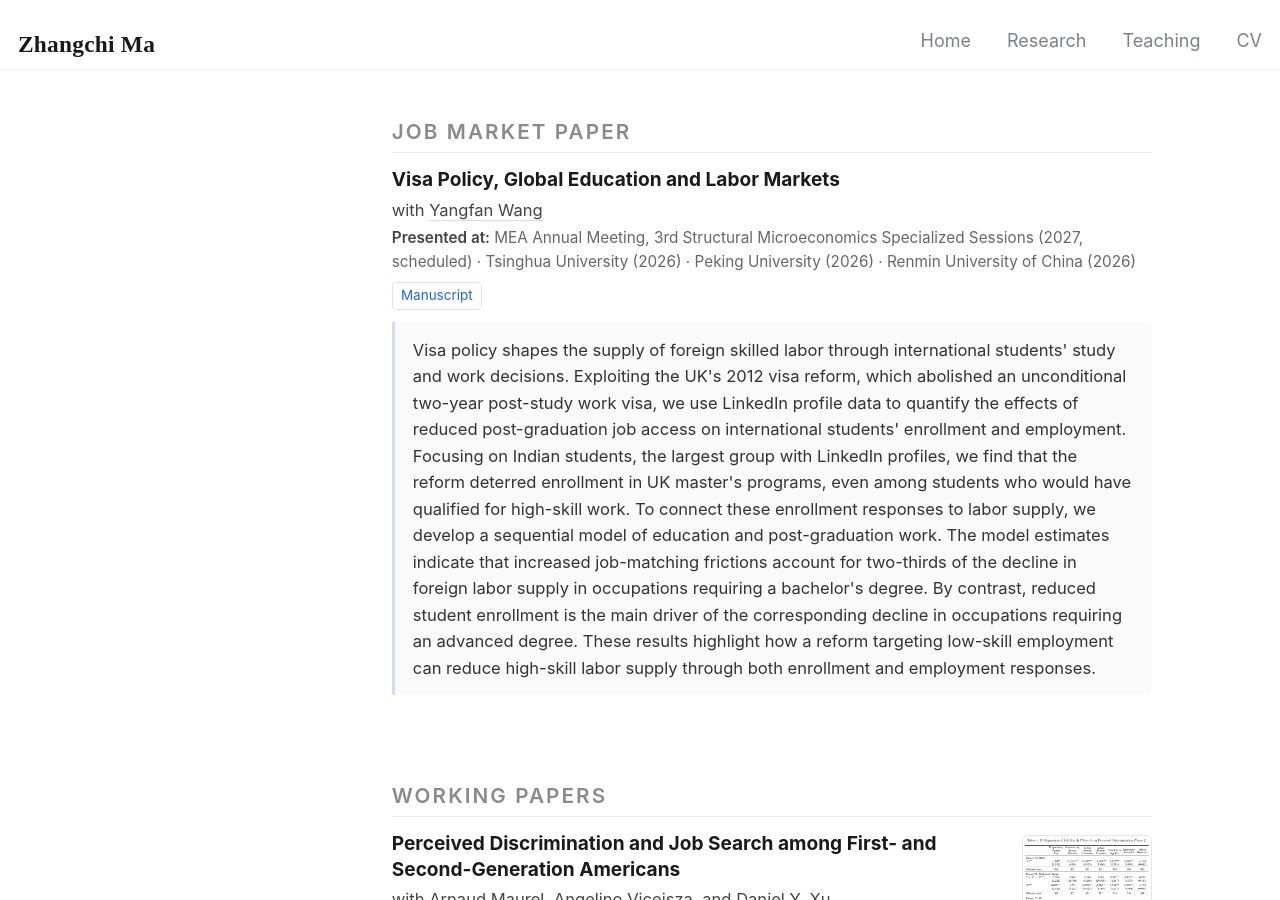
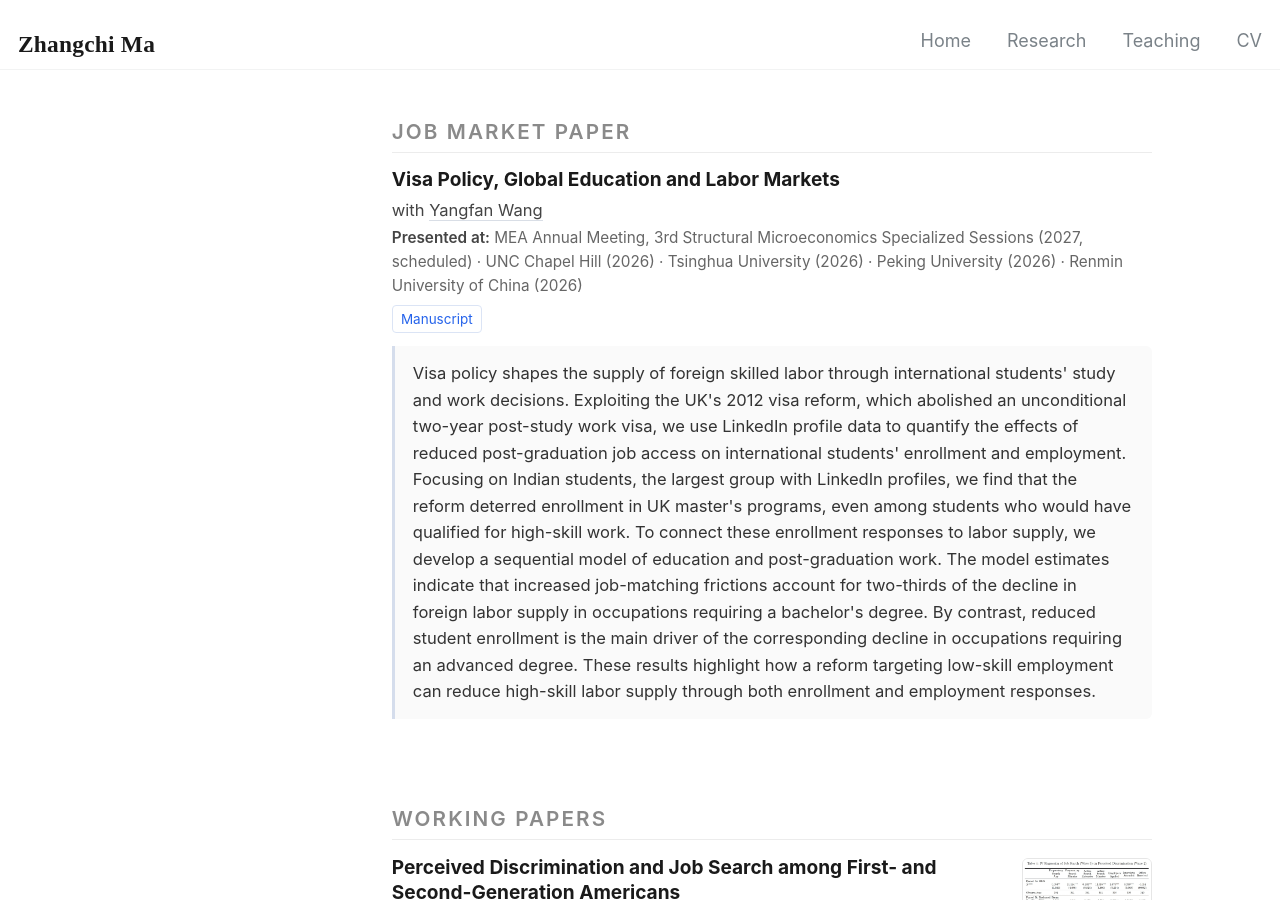
Before and after one commit to henrymzc/henrymzc.github.io, a Jekyll site: the page built from _pages/research.html, in a window 1280 px wide and 900 px high. Built offline with Jekyll 4.4.1, drawn with Linux system fonts in a browser that asks for light colours.

Commit message:
JMP: add UNC Chapel Hill presentation
Co-Authored-By: Claude Opus 5.5 <noreply@anthropic.com>

```diff
--- a/_pages/research.html
+++ b/_pages/research.html
@@ -123,7 +123,7 @@ author_profile: false
     <div class="paper-main">
       <p class="title">Visa Policy, Global Education and Labor Markets</p>
       <p class="authors">with <a href="https://scholars.duke.edu/person/yangfan.wang" target="_blank" rel="noopener noreferrer">Yangfan Wang</a></p>
-      <p class="presented"><span class="label">Presented at:</span> MEA Annual Meeting, 3rd Structural Microeconomics Specialized Sessions (2027, scheduled) · Tsinghua University (2026) · Peking University (2026) · Renmin University of China (2026)</p>
+      <p class="presented"><span class="label">Presented at:</span> MEA Annual Meeting, 3rd Structural Microeconomics Specialized Sessions (2027, scheduled) · UNC Chapel Hill (2026) · Tsinghua University (2026) · Peking University (2026) · Renmin University of China (2026)</p>
       <!--
       <div class="tags">
         <span class="tag immigration">Immigration</span>
```
